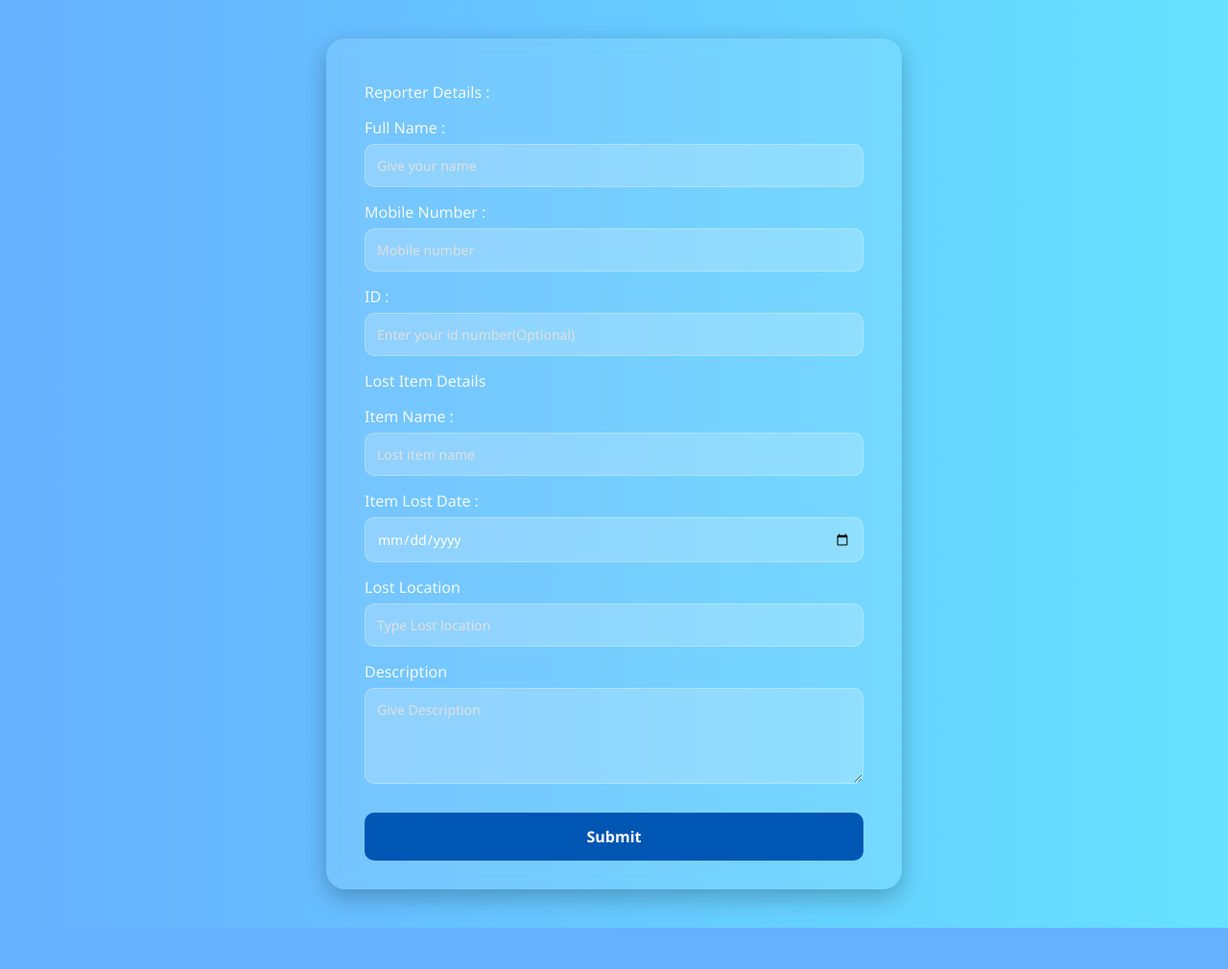
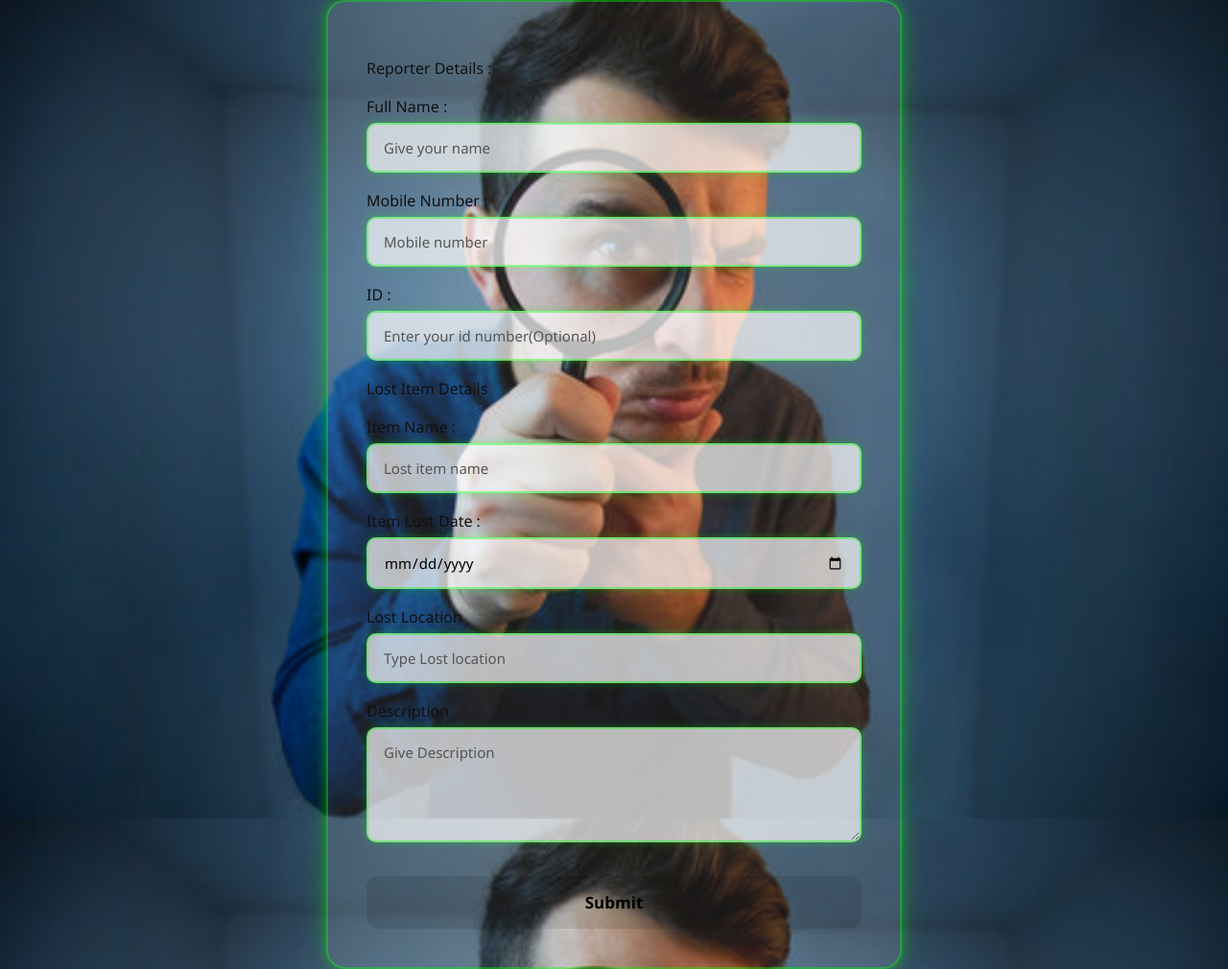
Before and after one commit to MohammadRakib-8/Lost_And_Found, a PHP site: page /XE/html/report_page.html in a window 1280 px wide. Shown: the whole page at 96% size. Before the commit the page ends 967 px from the top, so only its background shows below. Run offline with PHP 8.4, Linux system fonts and the light colour scheme.

Commit message:
Home page js and report page css file done

```diff
--- a/css/report_page.css
+++ b/css/report_page.css
@@ -1,4 +1,3 @@
-
 * {
   box-sizing: border-box;
   margin: 0;
@@ -7,96 +6,134 @@
 }
 
 body {
-  background: linear-gradient(to right, #007bff99, #00cfff99);
   display: flex;
+  flex-direction: column;
+  min-height: 100vh;
   justify-content: center;
   align-items: center;
-  padding: 40px;
-  min-height: 100vh;
+
+  background:
+    url('../asset/imges/reportP.jpg') no-repeat center center fixed,
+    linear-gradient(135deg, #a3cef1, #74b9ff);
+  background-size: cover;
+  color: #000;
+  -webkit-font-smoothing: antialiased;
+  -moz-osx-font-smoothing: grayscale;
+  animation: fadeInBody 1s ease forwards;
 }
 
-
+/* Glassmorphic Form with Green Glow */
 form {
   background-color: rgba(255, 255, 255, 0.1);
-  backdrop-filter: blur(8px);
+  backdrop-filter: blur(20px);
+  -webkit-backdrop-filter: blur(20px);
   border-radius: 20px;
-  padding: 30px 40px;
-  box-shadow: 0 8px 24px rgba(0, 0, 0, 0.25);
+  padding: 40px;
   width: 100%;
   max-width: 600px;
+  color: #000;
+
+  /* Green glowing border */
+  border: 2px solid rgba(0, 255, 0, 0.4);
+  box-shadow:
+    0 0 12px rgba(0, 255, 0, 0.4),
+    0 0 30px rgba(0, 255, 0, 0.2);
+
+  animation: fadeInUp 0.8s ease;
 }
 
-
+/* Section Titles */
 h2,
-/* If you keep label without for for section titles */
 label.section-title {
   display: block;
-  font-size: 1.3rem;
+  font-size: 1.5rem;
   font-weight: 700;
-  color: #fff;
+  color: #000;
   margin-top: 20px;
-  margin-bottom: 12px;
-  border-bottom: 2px solid #fff;
-  padding-bottom: 6px;
+  margin-bottom: 16px;
+  border-bottom: 2px solid rgba(0, 0, 0, 0.2);
+  padding-bottom: 8px;
 }
 
-
+/* Labels */
 form label:not(.section-title) {
   display: block;
-  margin-top: 15px;
+  margin-top: 18px;
   margin-bottom: 6px;
-  color: #f0f8ff;
+  color: #111;
   font-weight: 500;
 }
 
-
+/* Input & Textarea with Green Glow */
 input[type="text"],
 input[type="date"],
 input[type="number"],
 textarea {
   width: 100%;
-  padding: 12px;
+  padding: 14px 16px;
   border-radius: 10px;
-  border: 1px solid #ffffff44;
-  background-color: rgba(255, 255, 255, 0.2);
-  color: #fff;
-  font-size: 14px;
-  transition: background-color 0.3s, border-color 0.3s;
+  border: 2px solid rgba(0, 255, 0, 0.4);
+  background-color: rgba(255, 255, 255, 0.7);
+  color: #000;
+  font-size: 15px;
+  transition: 0.3s ease;
+  box-shadow: 0 0 8px rgba(0, 255, 0, 0.3);
 }
 
 input::placeholder,
 textarea::placeholder {
-  color: #e0e0e0;
+  color: #555;
 }
 
 input:focus,
 textarea:focus {
   outline: none;
-  border-color: #ffffffaa;
-  background-color: rgba(255, 255, 255, 0.3);
+  border-color: #00ff00;
+  background-color: rgba(255, 255, 255, 0.9);
+  box-shadow: 0 0 12px #00ff00;
 }
 
-
+/* Textarea Specifics */
 textarea {
   resize: vertical;
-  min-height: 100px;
+  min-height: 120px;
 }
 
-
+/* Submit Button */
 button[type="submit"] {
-  margin-top: 25px;
+  margin-top: 30px;
   width: 100%;
-  padding: 14px;
+  padding: 16px;
   border: none;
-  border-radius: 10px;
-  background-color: #0056b3;
-  color: #ffffff;
-  font-size: 16px;
+  border-radius: 12px;
+  background-color: rgba(0, 0, 0, 0.1);
+  color: #000;
+  font-size: 17px;
   font-weight: bold;
   cursor: pointer;
-  transition: background 0.3s ease;
+  transition: all 0.3s ease;
 }
 
 button[type="submit"]:hover {
-  background-color: #004092;
+  background-color: rgba(170, 219, 44, 0.2);
+  color: #89cd22;
+  transform: scale(1.03);
+  box-shadow: 0 8px 20px rgba(0, 0, 0, 0.3);
 }
+
+/* Animations */
+@keyframes fadeInUp {
+  from {
+    transform: translateY(40px);
+    opacity: 0;
+  }
+  to {
+    transform: translateY(0);
+    opacity: 1;
+  }
+}
+
+@keyframes fadeInBody {
+  from { opacity: 0; }
+  to { opacity: 1; }
+}
--- a/js/L_A_F.js
+++ b/js/L_A_F.js
@@ -19,9 +19,12 @@ const rightSideDivAP=document.querySelector(".rightSideDivA")
       // Admin Page Work
 
 // Page Button Working Functionality Implementation :)
-// about_US_BTN.addEventListener('click',()=>{
-// window.open("about_us.html","_self");
-// })
+if(about_US_BTN){
+about_US_BTN.addEventListener('click',()=>{
+window.open("about_us.html","_self");
+})
+}
+
 if(report_BTN){
 report_BTN.addEventListener('click',(event)=>{
 
```
